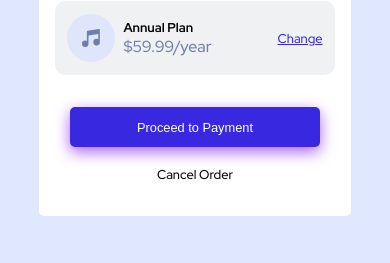
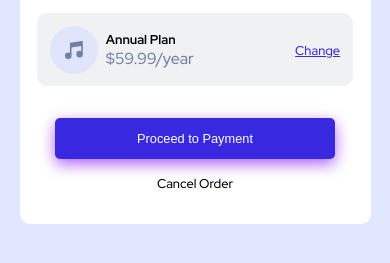
Before and after one commit to raikiran07/order-summary, a plain HTML site: page index.html in a window 390 px wide. Shown: the part 461-724 px from the top of the page. Drawn offline with Linux system fonts and the light colour scheme.

Commit message:
mobile design is modified

```diff
--- a/index.css
+++ b/index.css
@@ -176,7 +176,11 @@ html{
 
     }
     .container .card-wrapper .card{
-        width:80%;
+        width:90%;
+        border-radius:10px;
 
     }
+    .btn-info p{
+        display:block;
+    }
 }
```
